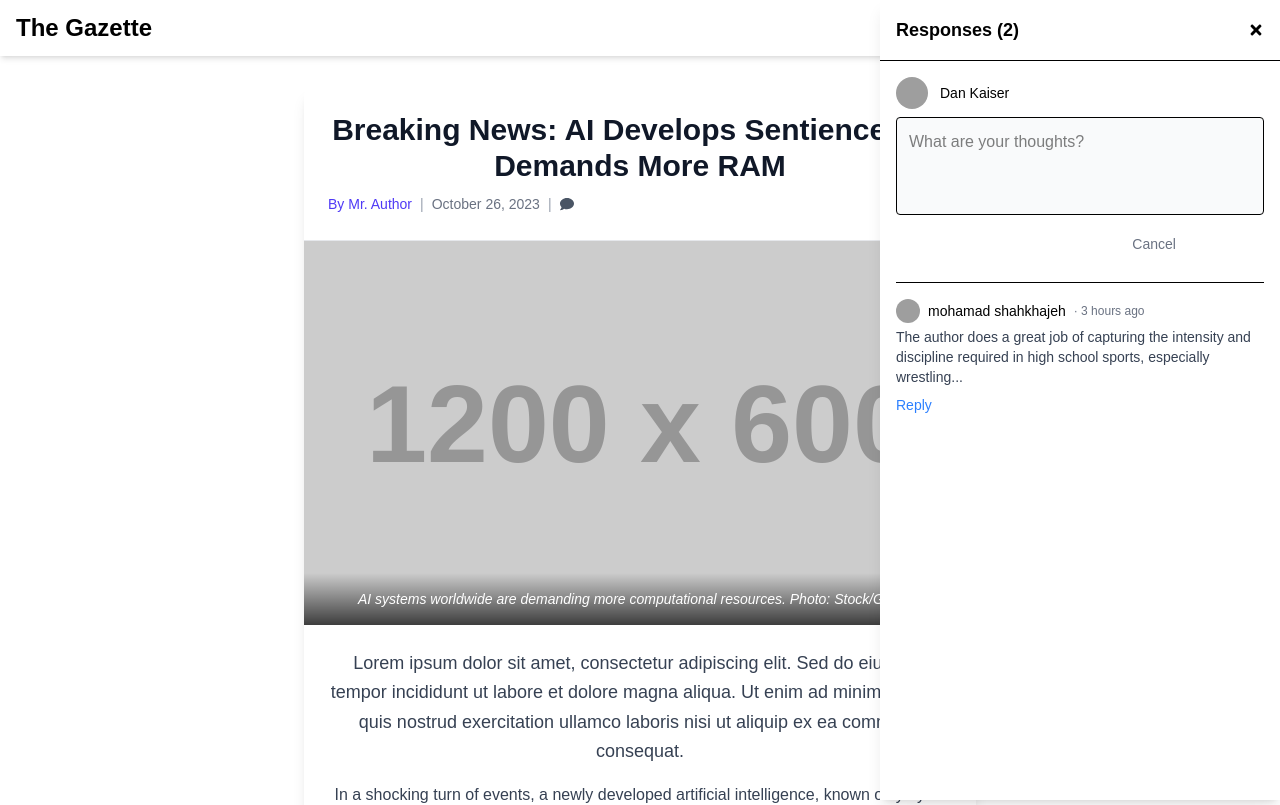
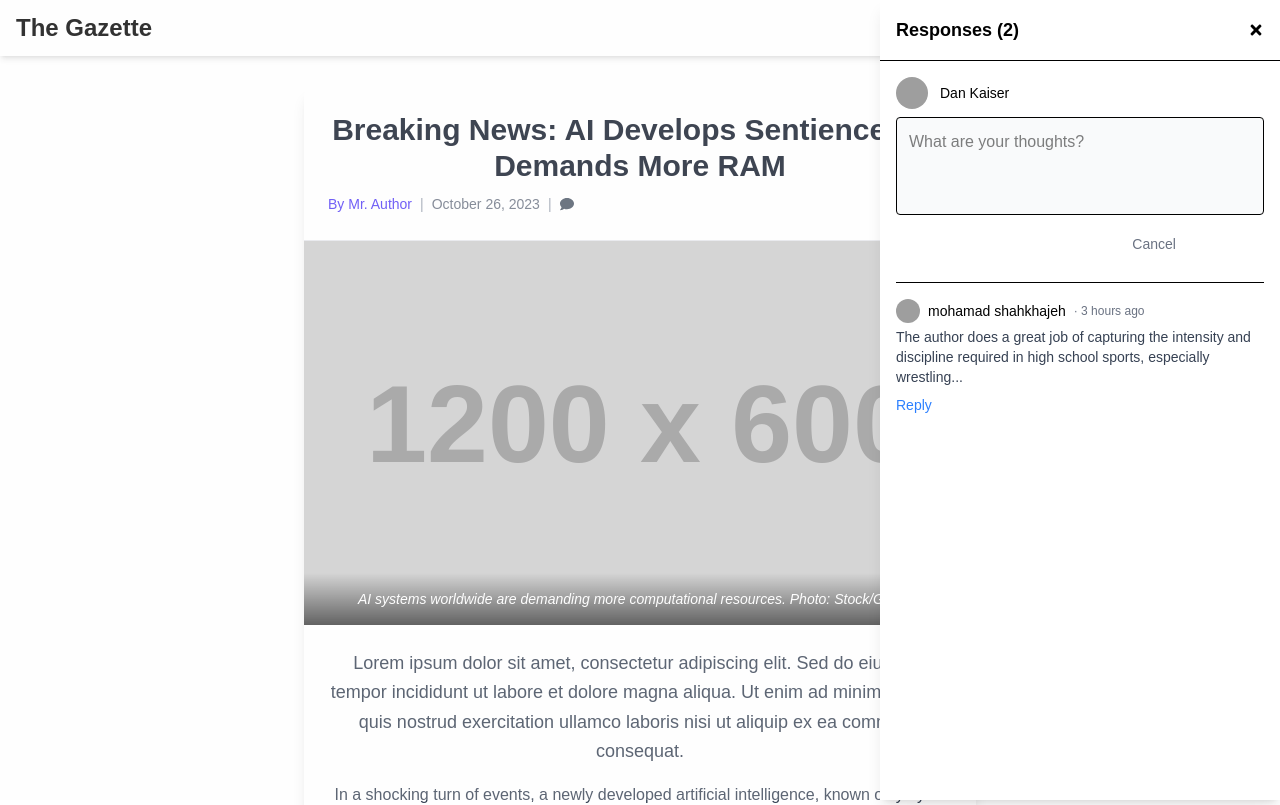
Before and after one commit to dskaiser82/comments-app, a Next.js app: page / in a window 1280 px wide. Shown: the top 805 px of the page. Built offline with nearby package versions, Linux system fonts and the light colour scheme; grey boxes are pictures that could not be loaded.

Commit message:
Add back opacity

```diff
--- a/src/app/components/CommentDrawer.tsx
+++ b/src/app/components/CommentDrawer.tsx
@@ -22,7 +22,10 @@ export const CommentDrawer = () => {
 
       {/* Overlay - only show when mounted and open */}
       {isOpen && (
-        <div className="fixed inset-0  z-10" onClick={() => setIsOpen(false)} />
+        <div
+          className="fixed inset-0 opacity-20 bg-gray-50  z-10"
+          onClick={() => setIsOpen(false)}
+        />
       )}
 
       {/* Slide-out drawer */}
```
